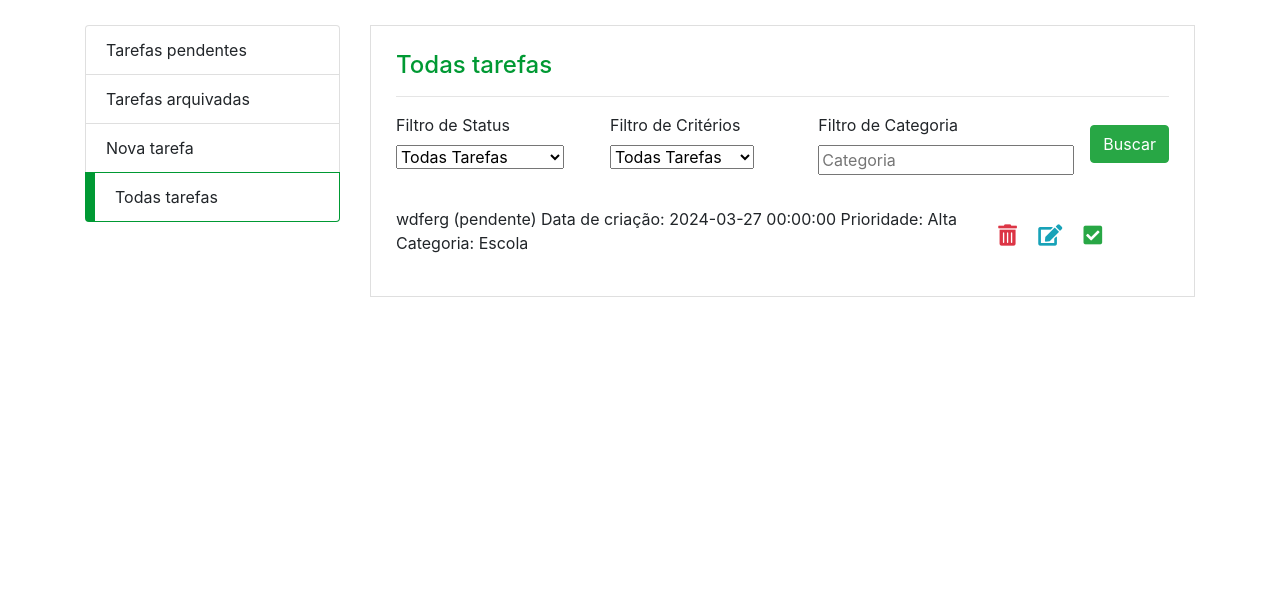
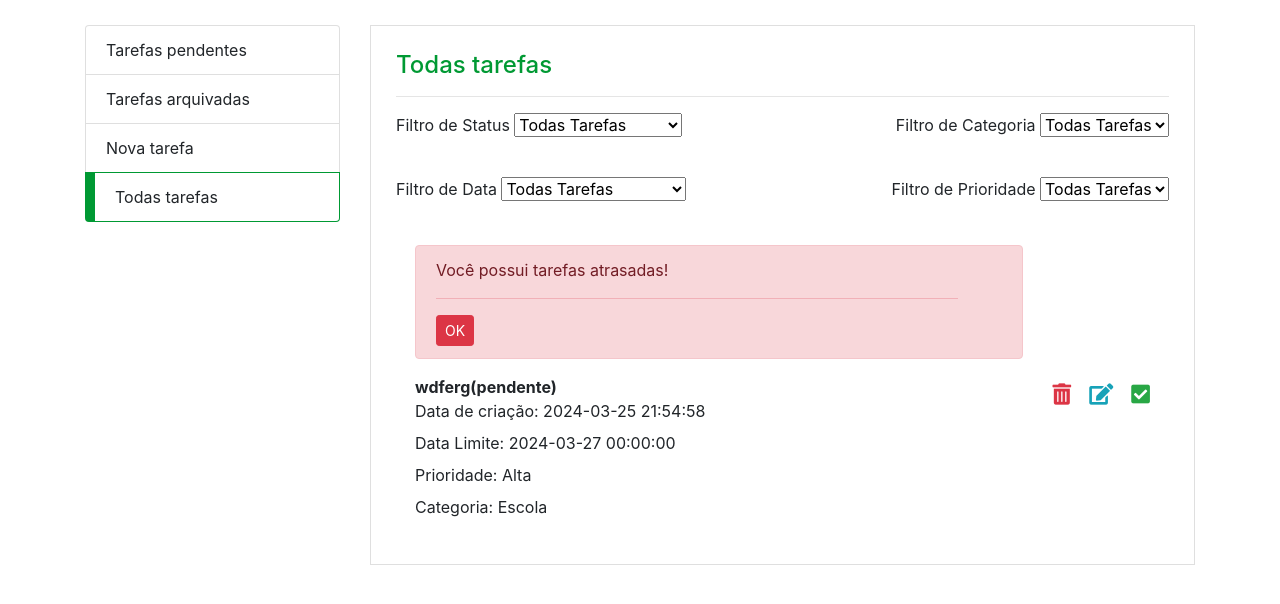
Before and after one commit to TenshiFK/PHP_PDO_Atividade, a PHP site: page /todas_tarefas.php in a window 1280 px wide. Shown: the part 56-660 px from the top of the page. Run offline with PHP 8.4, Linux system fonts and the light colour scheme; data comes from the database, SQL or seed files in the repository; some libraries are stand-ins or nearby versions.

Commit message:
-commit main 28.03.24

```diff
--- a/lista_tarefas/tarefa.service.php
+++ b/lista_tarefas/tarefa.service.php
@@ -64,7 +64,7 @@ class TarefaService {
 	public function recuperarTarefasPendentes() {
 		$query = '
 			select
-				t.id, s.status, t.tarefa, t.data_cadastrado, t.dataLimite, t.prioridadeTarefa, t.categoriaTarefa
+				t.id, s.status, t.tarefa
 			from
 				tb_tarefas as t
 				left join tb_status as s on (t.id_status = s.id)
@@ -104,6 +104,45 @@ class TarefaService {
 		return $stmt->fetchAll(PDO::FETCH_OBJ);
 	}
 
+	public function atrasada(){
+		$query = "update tb_tarefas set id_status = ? where id = ?";
+		$stmt = $this->conexao->prepare($query);
+		$stmt->bindValue(1, $this->tarefa->__get('id_status'));
+		$stmt->bindValue(2, $this->tarefa->__get('id'));
+		return $stmt->execute();
+	}
+
+	public function recuperarTarefasAtrasadas() {
+		$query = '
+			select
+				t.id, s.status, t.tarefa
+			from
+				tb_tarefas as t
+				left join tb_status as s on (t.id_status = s.id)
+			where
+				t.id_status = :id_status
+		';
+		$stmt = $this->conexao->prepare($query);
+		$stmt->bindValue(':id_status', $this->tarefa->__get('id_status'));
+		$stmt->execute();
+		return $stmt->fetchAll(PDO::FETCH_OBJ);
+	}
+
+	public function recuperarTarefasConcluidas() {
+		$query = '
+			select
+				t.id, s.status, t.tarefa
+			from
+				tb_tarefas as t
+				left join tb_status as s on (t.id_status = s.id)
+			where
+				t.id_status = :id_status
+		';
+		$stmt = $this->conexao->prepare($query);
+		$stmt->bindValue(':id_status', $this->tarefa->__get('id_status'));
+		$stmt->execute();
+		return $stmt->fetchAll(PDO::FETCH_OBJ);
+	}
 }
 
 ?>
--- a/lista_tarefas/tarefa_controller.php
+++ b/lista_tarefas/tarefa_controller.php
@@ -113,7 +113,37 @@
 
 	$tarefaService = new TarefaService($conexao, $tarefa);
 	$tarefas = $tarefaService->recuperarTarefasArquivadas();
-}
 
+	} else if($acao == 'tarefaAtrasada') {
+		$tarefa = new Tarefa();
+		$tarefa->__set('id', $_GET['id'])->__set('id_status', 4);
+
+		$conexao = new Conexao();
+
+		$tarefaService = new TarefaService($conexao, $tarefa);
+		$tarefaService->atrasada();
+
+		if( isset($_GET['pag']) && $_GET['pag'] == 'index') {
+			header('location: index.php');
+		} else {
+			header('location: todas_tarefas.php');
+	}
+	} else if($acao == 'recuperarTarefasAtrasadas') {
+		$tarefa = new Tarefa();
+		$tarefa->__set('id_status', 4);
+
+		$conexao = new Conexao();
+
+		$tarefaService = new TarefaService($conexao, $tarefa);
+		$tarefas = $tarefaService->recuperarTarefasAtrasadas();
+	}else if($acao == 'recuperarTarefasConcluidas') {
+	$tarefa = new Tarefa();
+	$tarefa->__set('id_status', 2);
+
+	$conexao = new Conexao();
+
+	$tarefaService = new TarefaService($conexao, $tarefa);
+	$tarefas = $tarefaService->recuperarTarefasConcluidas();
+	}
 
 ?>
--- a/lista_tarefas/todas_tarefas.php
+++ b/lista_tarefas/todas_tarefas.php
@@ -21,11 +21,12 @@
 		<link rel="stylesheet" href="https://stackpath.bootstrapcdn.com/bootstrap/4.1.3/css/bootstrap.min.css" integrity="sha384-MCw98/SFnGE8fJT3GXwEOngsV7Zt27NXFoaoApmYm81iuXoPkFOJwJ8ERdknLPMO" crossorigin="anonymous">
 		<link rel="stylesheet" href="https://use.fontawesome.com/releases/v5.3.1/css/all.css" integrity="sha384-mzrmE5qonljUremFsqc01SB46JvROS7bZs3IO2EmfFsd15uHvIt+Y8vEf7N7fWAU" crossorigin="anonymous">
 
-		<!-- inclusão do ajax -->
-		<script src="https://ajax.googleapis.com/ajax/libs/jquery/3.5.1/jquery.min.js"></script>
+		<script src="https://cdn.jsdelivr.net/npm/@popperjs/core@2.11.8/dist/umd/popper.min.js" integrity="sha384-I7E8VVD/ismYTF4hNIPjVp/Zjvgyol6VFvRkX/vR+Vc4jQkC+hVqc2pM8ODewa9r" crossorigin="anonymous"></script>
+		<script src="https://cdn.jsdelivr.net/npm/bootstrap@5.3.3/dist/js/bootstrap.min.js" integrity="sha384-0pUGZvbkm6XF6gxjEnlmuGrJXVbNuzT9qBBavbLwCsOGabYfZo0T0to5eqruptLy" crossorigin="anonymous"></script>
 
 
 		<script>
+
 			function editar(id, txt_tarefa) {
 
 				//criar um form de edição
@@ -89,10 +90,12 @@
 			function arquivar(id) {
 				location.href = 'todas_tarefas.php?acao=arquivar&id='+id;
 			}
-			function refreshPage(){
-				console.log("Refreshing");
+
+			function tarefaAtrasada(id){
+				location.href = 'todas_tarefas.php?acao=tarefaAtrasada&id='+id;
 			}
 		</script>
+
 		<!--AJAX-->
 		<!-- Tenta puxar os dados do forms, utilizando o status pesquisado -->
 		<script language="javascript" type="text/javascript">
@@ -147,59 +150,89 @@
 								<hr />
 									<!--CODIGO NOVO-->
 									<!-------------------->
-									<div class="d-flex justify-content-between">
+									<div class="d-flex justify-content-between align-items-center">
 										<div class="form-group">
-											<form method="GET">
+											<form>
 												<label>Filtro de Status</label>
 												<select name="status" onchange="GetRequestAjax(this.value)">
 													<option value="recuperar">Todas Tarefas</option>
 													<option value="recuperarTarefasPendentes">Tarefas Pendentes</option>
-													<option value="2">Tarefas Concluidas</option>
+													<option value="recuperarTarefasConcluidas">Tarefas Concluidas</option>
 												</select>
 											</form>
 										</div>
 
+										<div class="form-group">
+											<form>
+												<label>Filtro de Categoria</label>
+												<select name="categoria">
+													<option>Todas Tarefas</option>
+													<?php foreach($tarefas as $indice => $tarefa) { ?>
+														<option value="<?=$tarefa->categoriaTarefa?>"><?=$tarefa->categoriaTarefa?></option>
+													<?php } ?>
+												</select>
+											</form>
+										</div>
+									</div>
 
-									<!-- FILTROS  -->
-									 <div class="form-group">
+									<div class="d-flex justify-content-between align-items-center">
+										<div class="form-group">
 											<form>
-												<label>Filtro de Critérios</label>
-												<select name="criterios">
-													<option value="">Todas Tarefas</option>
-													<option value="1">Data de Criação</option>
-													<option value="2">Prioridade</option>
+												<label>Filtro de Data</label>
+												<select name="data">
+													<option>Todas Tarefas</option>
+													<?php foreach($tarefas as $indice => $tarefa) { ?>
+														<option value="<?=$tarefa->data_cadastrado?>"><?=$tarefa->data_cadastrado?></option>
+													<?php } ?>
 												</select>
 											</form>
 										</div>
 
-
-
 										<div class="form-group">
-											<form class="d-flex justify-content-center align-items-center">
-												<div class="d-flex flex-column justify-content-end">
-													<label>Filtro de Categoria</label>
-													<input type="text" placeholder="Categoria">
-												</div>
-												<button class="btn btn-success ml-3" onclick="refreshPage()">Buscar</button>
+											<form>
+												<label>Filtro de Prioridade</label>
+												<select name="prioridade">
+													<option>Todas Tarefas</option>
+													<?php foreach($tarefas as $indice => $tarefa) { ?>
+														<option value="<?=$tarefa->prioridadeTarefa?>"><?=$tarefa->prioridadeTarefa?></option>
+													<?php } ?>
+												</select>
 											</form>
 										</div>
 									</div>
 
+								<!-------------------->
+								<?php foreach($tarefas as $indice => $tarefa) { ?>
+									<div class="row m-1 d-flex align-items-center tarefa">
+										<div class="col-10 w-100" id="tarefa_<?= $tarefa->id ?>">
+										<?php
+												$dataAtual = new DateTime();
+
+												$dataLimite = new DateTime($tarefa->dataLimite);
+											?>
+
+											<?php if(($dataAtual->format('Y-m-d') > $dataLimite->format('Y-m-d')) && ($tarefa->status == 'pendente')) { ?>
+												<div class="alert alert-danger alert-dismissible fade show" role="alert">
+													<p class="alert-heading">Você possui tarefas atrasadas!</p>
+													<hr>
+													<button type="button" class="btn btn-danger btn-sm" data-bs-dismiss="alert" aria-label="Close" onclick="tarefaAtrasada(<?= $tarefa->id ?>)">OK</button>
+												</div>
+											<?php } ?>
+
+											<dl>
+												<dt><?= $tarefa->tarefa ?>(<?= $tarefa->status ?>)</dt>
+													<dd>Data de criação: <?= $tarefa->data_cadastrado ?></dd>
+													<dd>Data Limite: <?= $tarefa->dataLimite ?></dd>
+													<dd>Prioridade: <?= $tarefa->prioridadeTarefa ?></dd>
+													<dd>Categoria: <?= $tarefa->categoriaTarefa ?></dd>
+											</dl>
 
 
-								<!-------------------->
-								<?php foreach($tarefas as $indice => $tarefa) { ?>
-									<div class="row mb-3 d-flex align-items-center tarefa">
-										<div class="col-sm-9" id="tarefa_<?= $tarefa->id ?>">
-
-
-										<?= $tarefa->tarefa ?> (<?= $tarefa->status ?>) Data de criação: <?= $tarefa->dataLimite ?> Prioridade: <?= $tarefa->prioridadeTarefa ?> Categoria: <?= $tarefa->categoriaTarefa ?>
-
 										</div>
-										<div class="col-sm-2 mt-2 d-flex justify-content-between">
+										<div class="col-2 mt-2 d-flex justify-content-between">
 											<i class="fas fa-trash-alt fa-lg text-danger" onclick="remover(<?= $tarefa->id ?>)"></i>
 
-											<?php if($tarefa->status == 'pendente') { ?>
+											<?php if($tarefa->status == 'pendente' || $tarefa->status == 'Em atraso') { ?>
 												<i class="fas fa-edit fa-lg text-info" onclick="editar(<?= $tarefa->id ?>, '<?= $tarefa->tarefa ?>')"></i>
 												<i class="fas fa-check-square fa-lg text-success" onclick="marcarRealizada(<?= $tarefa->id ?>)"></i>
 											<?php } ?>
@@ -208,8 +241,6 @@
 											<?php if($tarefa->status == 'realizado') { ?>
 												<i class="fas fa-folder fa-lg text-warning" onclick="arquivar(<?= $tarefa->id ?>)"></i>
 											<?php } ?>
-
-										</div>
 									</div>
 
 								<?php } ?>
```
